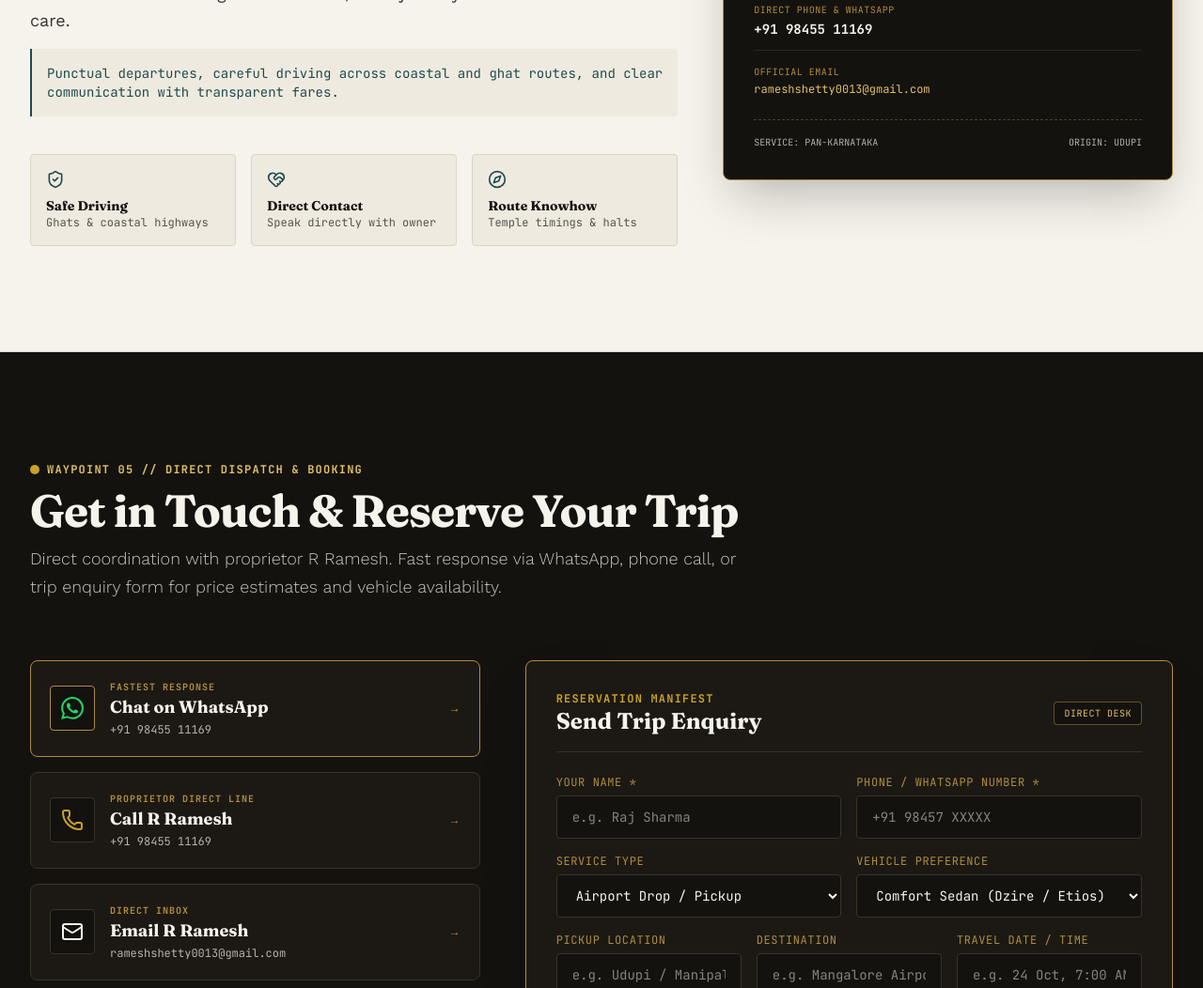
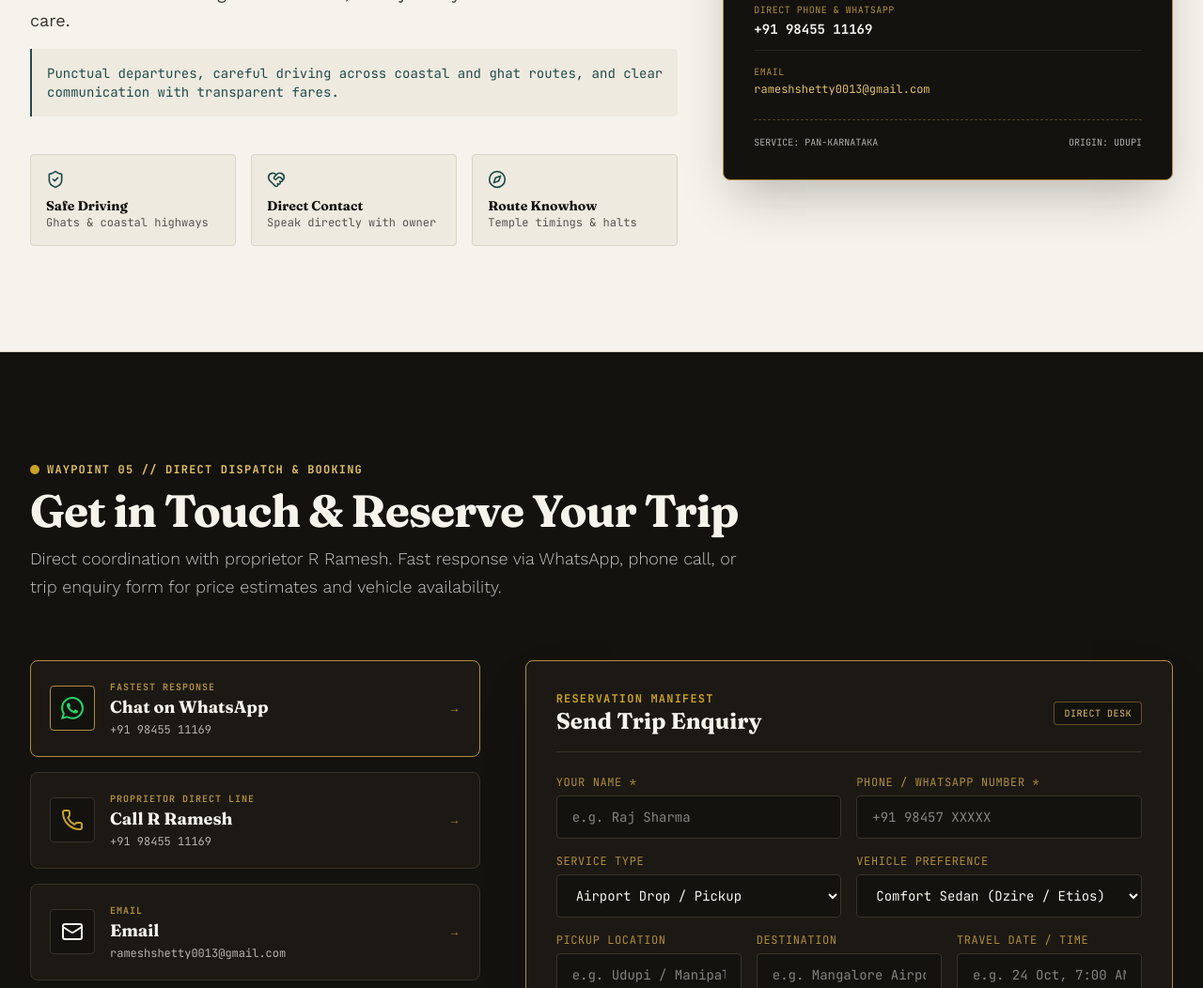
Before and after one commit to vivaswanshetty/RV-Tours-and-Travels, a Next.js app: page / in a window 1280 px wide. Shown: the part 5029-6081 px from the top of the page at 94% size. Built offline with nearby package versions, Linux system fonts and the light colour scheme; no server answers.

Commit message:
fix(copy): simplify email labels to Email in About and Contact sections

```diff
--- a/components/AboutSection.tsx
+++ b/components/AboutSection.tsx
@@ -93,7 +93,7 @@ export default function AboutSection() {
                 </div>
 
                 <div>
-                  <div className="text-[10px] text-[#B08D3F] uppercase tracking-wider mb-1">OFFICIAL EMAIL</div>
+                  <div className="text-[10px] text-[#B08D3F] uppercase tracking-wider mb-1">EMAIL</div>
                   <a href={`mailto:${BUSINESS_INFO.email}`} className="text-xs text-[#E0C068] hover:underline break-all">
                     {BUSINESS_INFO.email}
                   </a>
--- a/components/ContactSection.tsx
+++ b/components/ContactSection.tsx
@@ -169,10 +169,10 @@ export default function ContactSection() {
                   </div>
                   <div>
                     <span className="font-mono text-[10px] text-[#B08D3F] uppercase tracking-widest block font-bold">
-                      DIRECT INBOX
+                      EMAIL
                     </span>
                     <span className="font-display text-lg font-bold text-[#F6F3EC] group-hover:text-[#E0C068] transition-colors">
-                      Email R Ramesh
+                      Email
                     </span>
                     <span className="font-mono text-xs text-[#F6F3EC]/70 block mt-0.5 break-all">
                       {BUSINESS_INFO.email}
```
